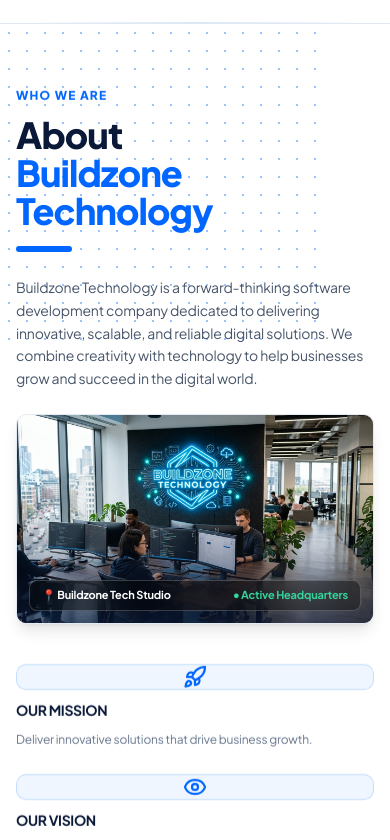
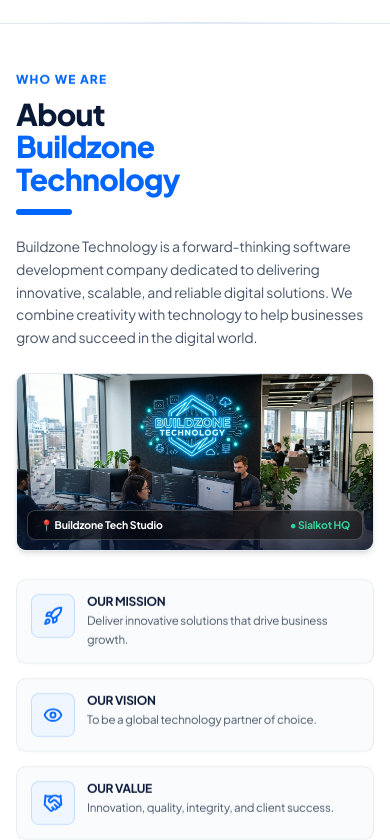
Before and after one commit to AtifShahzad536/buildzone, a React (Vite) app: page / in a window 390 px wide. Shown: the part 1388-2228 px from the top of the page. Built offline with nearby package versions, Linux system fonts and the light colour scheme; no server answers.

Commit message:
fix(about): optimize mobile typography, hide dot-matrix background, and format mission/vision cards

```diff
--- a/src/components/home/AboutSection.jsx
+++ b/src/components/home/AboutSection.jsx
@@ -5,7 +5,7 @@
 
 export const AboutSection = () => {
   return (
-    <section className="relative w-full bg-white overflow-hidden py-16 sm:py-24 lg:py-32 border-b border-slate-200/80">
+    <section className="relative w-full bg-white overflow-hidden py-12 sm:py-20 lg:py-28 border-b border-slate-200/80">
 
       {/* ========================================================================= */}
       {/* BACKGROUND IMAGE LAYER (Desktop Right Aligned Full-Bleed Panorama)        */}
@@ -24,9 +24,9 @@
         <div className="absolute inset-y-0 left-0 w-32 bg-white" />
       </div>
 
-      {/* Decorative Dot Matrix on top-left (matches reference) */}
+      {/* Decorative Dot Matrix on top-left (hidden on mobile to prevent text clash) */}
       <div
-        className="absolute top-0 left-0 w-80 h-80 opacity-40 pointer-events-none z-10"
+        className="hidden md:block absolute top-0 left-0 w-64 h-64 opacity-30 pointer-events-none z-10"
         style={{
           backgroundImage: 'radial-gradient(#0066FF 1.5px, transparent 1.5px)',
           backgroundSize: '18px 18px'
@@ -41,14 +41,14 @@
 
           {/* Small Blue Tag */}
           <ScrollReveal animation="fade-down" duration={0.5}>
-            <span className="font-sans text-xs sm:text-sm font-extrabold uppercase tracking-widest text-[#0066FF] block mb-3">
+            <span className="font-sans text-xs sm:text-sm font-extrabold uppercase tracking-widest text-[#0066FF] block mb-2.5">
               WHO WE ARE
             </span>
           </ScrollReveal>
 
           {/* Main Stacked Headline */}
           <ScrollReveal animation="fade-up" delay={0.1} duration={0.6}>
-            <h2 className="text-4xl sm:text-5xl lg:text-[56px] font-black font-display tracking-tight leading-[1.06] text-[#0B1938]">
+            <h2 className="text-3xl sm:text-5xl lg:text-[54px] font-black font-display tracking-tight leading-[1.08] text-[#0B1938]">
               About<br />
               <span className="text-[#0066FF]">Buildzone</span><br />
               <span className="text-[#0066FF]">Technology</span>
@@ -57,7 +57,7 @@
 
           {/* Blue Accent Underline Bar */}
           <ScrollReveal animation="fade-up" delay={0.15} duration={0.5}>
-            <div className="w-14 h-1.5 bg-[#0066FF] rounded-full mt-4 mb-6" />
+            <div className="w-14 h-1.5 bg-[#0066FF] rounded-full mt-3.5 mb-5" />
           </ScrollReveal>
 
           {/* Description Text */}
@@ -67,62 +67,68 @@
             </p>
 
             {/* Standalone Image Card on Mobile & Tablets (hidden on Desktop) */}
-            <div className="lg:hidden mb-8 rounded-2xl overflow-hidden shadow-lg border border-slate-200/90 relative group">
+            <div className="lg:hidden mb-6 rounded-2xl overflow-hidden shadow-md border border-slate-200/90 relative group">
               <img
                 src="/about-office.jpg"
                 alt="Buildzone Technology Headquarters"
-                className="w-full h-52 sm:h-64 object-cover object-[center_35%]"
+                className="w-full h-44 sm:h-56 object-cover object-[center_35%]"
                 loading="lazy"
               />
-              <div className="absolute inset-0 bg-gradient-to-t from-[#0B1938]/70 via-transparent to-transparent pointer-events-none" />
-              <div className="absolute bottom-3 left-3 right-3 flex items-center justify-between text-white text-[11px] font-mono font-bold bg-black/40 backdrop-blur-md px-3 py-1.5 rounded-lg border border-white/20">
+              <div className="absolute inset-0 bg-gradient-to-t from-[#0B1938]/75 via-transparent to-transparent pointer-events-none" />
+              <div className="absolute bottom-2.5 left-2.5 right-2.5 flex items-center justify-between text-white text-[10.5px] font-mono font-bold bg-black/50 backdrop-blur-md px-3 py-1.5 rounded-lg border border-white/20">
                 <span>📍 Buildzone Tech Studio</span>
-                <span className="text-emerald-400">● Active Headquarters</span>
+                <span className="text-emerald-400">● Sialkot HQ</span>
               </div>
             </div>
           </ScrollReveal>
 
-          {/* 3 Columns: Mission • Vision • Value */}
+          {/* 3 Columns: Mission • Vision • Value (Responsive Card Layout) */}
           <ScrollReveal animation="fade-up" delay={0.3} duration={0.6}>
-            <div className="grid grid-cols-1 sm:grid-cols-3 gap-6 sm:gap-5 pt-2">
+            <div className="grid grid-cols-1 sm:grid-cols-3 gap-3.5 sm:gap-5 pt-1">
 
               {/* 1. Our Mission */}
-              <div className="space-y-2.5">
-                <div className="w-13 h-13 sm:w-14 sm:h-14 rounded-2xl bg-blue-50 border border-blue-200/90 flex items-center justify-center text-[#0066FF] shadow-xs hover:bg-[#0066FF] hover:text-white hover:border-[#0066FF] transition-all duration-300">
-                  <Rocket className="w-6 h-6 stroke-[2.2]" />
+              <div className="p-3.5 sm:p-0 bg-slate-50/80 sm:bg-transparent rounded-2xl border sm:border-0 border-slate-200/70 flex sm:flex-col items-start gap-3 sm:gap-2.5 group hover:border-blue-200 transition-colors">
+                <div className="w-11 h-11 sm:w-12 sm:h-12 rounded-xl bg-blue-50 border border-blue-200/90 flex items-center justify-center text-[#0066FF] shrink-0 shadow-2xs group-hover:bg-[#0066FF] group-hover:text-white transition-colors duration-200">
+                  <Rocket className="w-5 h-5 stroke-[2.2]" />
                 </div>
-                <h3 className="font-display font-bold text-sm text-[#0B1938] uppercase tracking-tight">
+                <div>
+                  <h3 className="font-display font-bold text-xs sm:text-sm text-[#0B1938] uppercase tracking-tight">
                     Our Mission
                   </h3>
-                <p className="text-xs text-slate-500 font-sans leading-relaxed">
+                  <p className="text-[11.5px] sm:text-xs text-slate-600 font-sans leading-relaxed mt-0.5">
                     Deliver innovative solutions that drive business growth.
                   </p>
                 </div>
+              </div>
 
               {/* 2. Our Vision */}
-              <div className="space-y-2.5">
-                <div className="w-13 h-13 sm:w-14 sm:h-14 rounded-2xl bg-blue-50 border border-blue-200/90 flex items-center justify-center text-[#0066FF] shadow-xs hover:bg-[#0066FF] hover:text-white hover:border-[#0066FF] transition-all duration-300">
-                  <Eye className="w-6 h-6 stroke-[2.2]" />
+              <div className="p-3.5 sm:p-0 bg-slate-50/80 sm:bg-transparent rounded-2xl border sm:border-0 border-slate-200/70 flex sm:flex-col items-start gap-3 sm:gap-2.5 group hover:border-blue-200 transition-colors">
+                <div className="w-11 h-11 sm:w-12 sm:h-12 rounded-xl bg-blue-50 border border-blue-200/90 flex items-center justify-center text-[#0066FF] shrink-0 shadow-2xs group-hover:bg-[#0066FF] group-hover:text-white transition-colors duration-200">
+                  <Eye className="w-5 h-5 stroke-[2.2]" />
                 </div>
-                <h3 className="font-display font-bold text-sm text-[#0B1938] uppercase tracking-tight">
+                <div>
+                  <h3 className="font-display font-bold text-xs sm:text-sm text-[#0B1938] uppercase tracking-tight">
                     Our Vision
                   </h3>
-                <p className="text-xs text-slate-500 font-sans leading-relaxed">
+                  <p className="text-[11.5px] sm:text-xs text-slate-600 font-sans leading-relaxed mt-0.5">
                     To be a global technology partner of choice.
                   </p>
                 </div>
+              </div>
 
               {/* 3. Our Value */}
-              <div className="space-y-2.5">
-                <div className="w-13 h-13 sm:w-14 sm:h-14 rounded-2xl bg-blue-50 border border-blue-200/90 flex items-center justify-center text-[#0066FF] shadow-xs hover:bg-[#0066FF] hover:text-white hover:border-[#0066FF] transition-all duration-300">
-                  <Handshake className="w-6 h-6 stroke-[2.2]" />
+              <div className="p-3.5 sm:p-0 bg-slate-50/80 sm:bg-transparent rounded-2xl border sm:border-0 border-slate-200/70 flex sm:flex-col items-start gap-3 sm:gap-2.5 group hover:border-blue-200 transition-colors">
+                <div className="w-11 h-11 sm:w-12 sm:h-12 rounded-xl bg-blue-50 border border-blue-200/90 flex items-center justify-center text-[#0066FF] shrink-0 shadow-2xs group-hover:bg-[#0066FF] group-hover:text-white transition-colors duration-200">
+                  <Handshake className="w-5 h-5 stroke-[2.2]" />
                 </div>
-                <h3 className="font-display font-bold text-sm text-[#0B1938] uppercase tracking-tight">
+                <div>
+                  <h3 className="font-display font-bold text-xs sm:text-sm text-[#0B1938] uppercase tracking-tight">
                     Our Value
                   </h3>
-                <p className="text-xs text-slate-500 font-sans leading-relaxed">
+                  <p className="text-[11.5px] sm:text-xs text-slate-600 font-sans leading-relaxed mt-0.5">
                     Innovation, quality, integrity, and client success.
                   </p>
+                </div>
               </div>
 
             </div>
```
Lines whose indentation alone changed are shown as unchanged.
